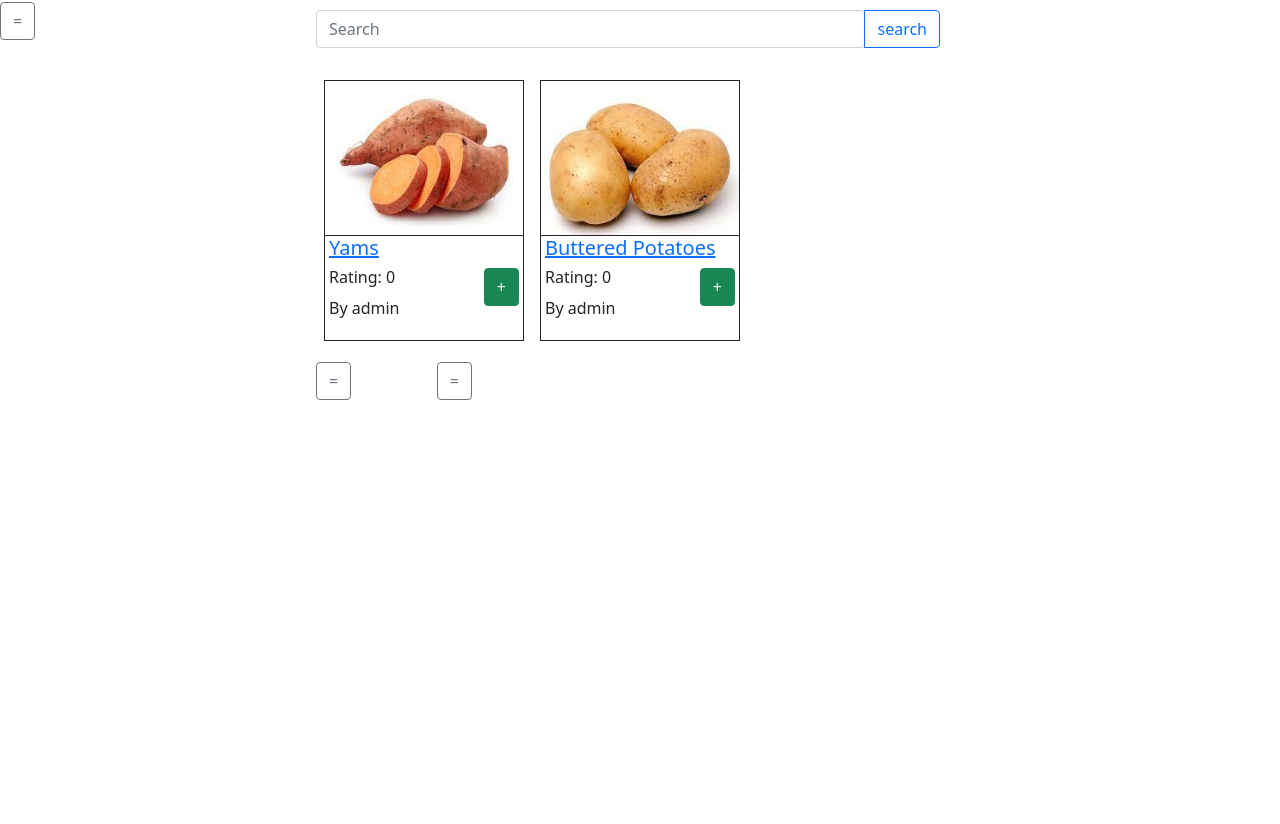
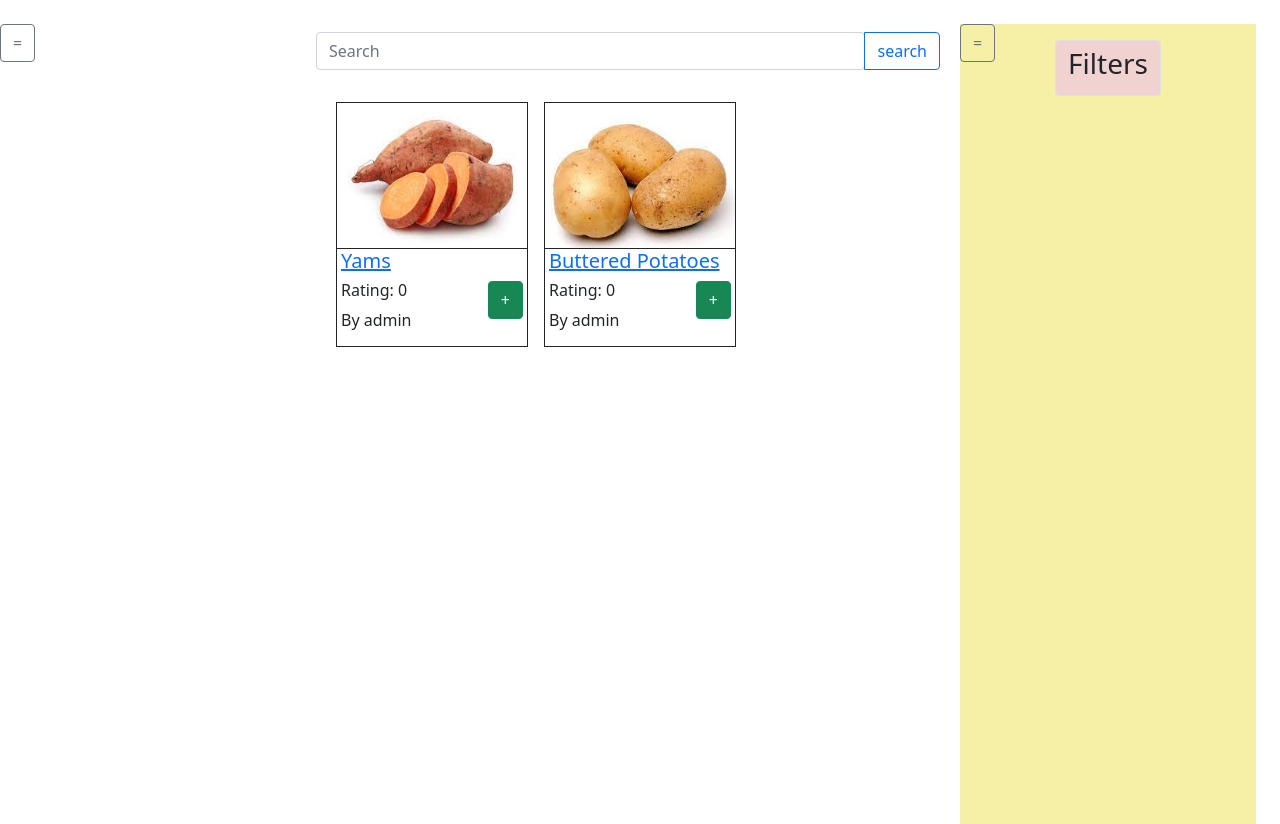
Before and after one commit to ggroode/cs160FP, a Django app: page / in a window 1280 px wide. Shown: the part 58-882 px from the top of the page. Before the commit the page ends 458 px from the top, so only its background shows below. Run offline with Django 3.2, Linux system fonts and the light colour scheme; data comes from the database, SQL or seed files in the repository; data that the repository does not hold is empty; some libraries are stand-ins or nearby versions.

Commit message:
fixed a couple bugs in my previous pushes

```diff
--- a/recipe/static/recipe/css/base.css
+++ b/recipe/static/recipe/css/base.css
@@ -2,7 +2,7 @@ html,body{
     height:100%;
 }
 main{
-    margin-top:60px;
+    margin-top:82px;
 }
 .color1{
     background-color:#42CAFD;
--- a/recipe/templates/recipe/base.html
+++ b/recipe/templates/recipe/base.html
@@ -26,9 +26,9 @@
     <script src="https://code.jquery.com/ui/1.12.1/jquery-ui.min.js" integrity="sha256-VazP97ZCwtekAsvgPBSUwPFKdrwD3unUfSGVYrahUqU=" crossorigin="anonymous"></script>
     {% block scripts %}{% endblock scripts %}
     <script>
-        let basee = {}
+        let base = {}
         base.url = new URL(window.location.href);
-        flash = url.searchParams.get("flash");
+        flash = base.url.searchParams.get("flash");
         if(flash){
             alert(flash);
         }
--- a/recipe/templates/recipe/partials/filterbar.html
+++ b/recipe/templates/recipe/partials/filterbar.html
@@ -0,0 +1,3 @@
+<div class="color4 h-100 w-100 text-center">
+    <div class="btn btn-rounded border color5 mt-3 text-center "><h3>Filters</h3></div>
+</div>
--- a/recipe/templates/recipe/search_recipes.html
+++ b/recipe/templates/recipe/search_recipes.html
@@ -8,6 +8,18 @@
             top:0;
             right:0;
             z-index:2;
+        }
+        #closeFilters{
+            float:left;
+            position: absolute;
+            top:0;
+            left:0;
+            z-index:2;
+        }
+        #openFilters{
+            float:right;
+            top:82;
+            right:0;
         }
         main{
             padding-left:0px !important;
@@ -30,6 +42,7 @@
                     <input id="search-input" type="search" class="form-control rounded" placeholder="Search" aria-label="Search" aria-describedby="search-addon" />
                     <button type="button" class="btn btn-outline-primary" onclick="app.search()">search</button>
                 </div>
+            </div>
             <div id='recipeArea' class='row w-100 h-auto p-4'>
                 {% for recipe in recipes %}
                     {% include 'recipe/partials/recipe_box.html' %}
@@ -55,6 +68,7 @@
     app = {};
     app.setup = function(){
         $("#menubar").hide();
+        $("#openFilters").hide();
         let url = new URL(window.location.href);
         let name = url.searchParams.get("name");
         if(name){
```
